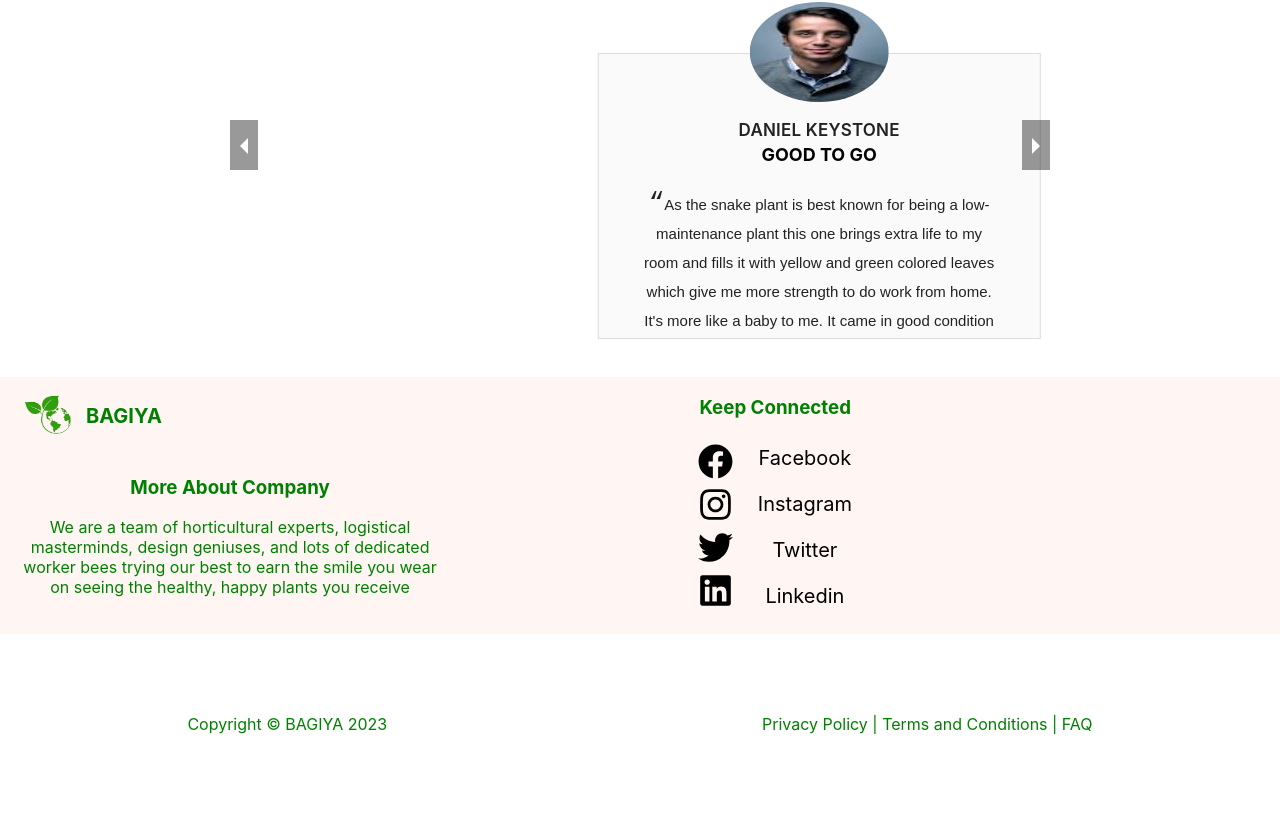
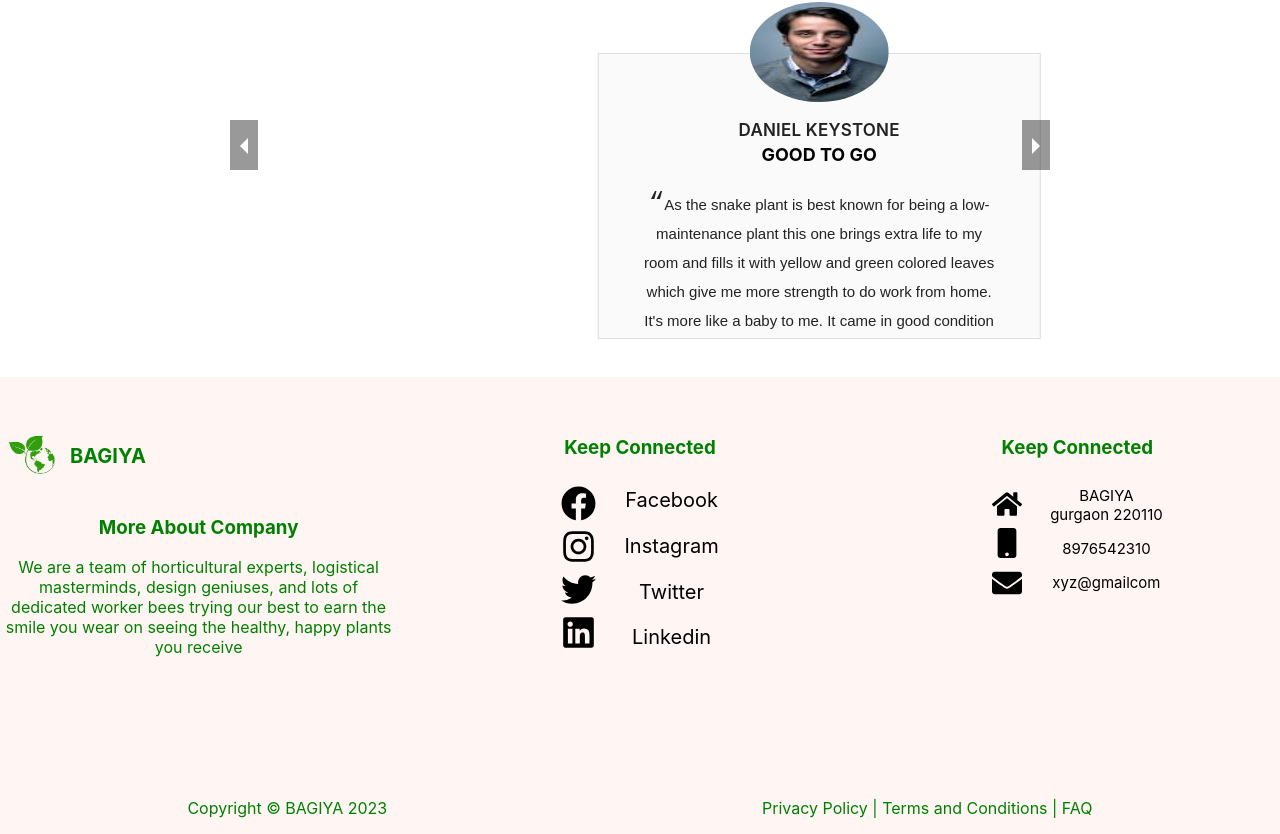
Before and after one commit to VaniAwasthi/BAGIYA, a React (Create React App) app: page /Pages/Home in a window 1280 px wide. Shown: the part 3253-4087 px from the top of the page. Before the commit the page ends 4003 px from the top, so only its background shows below. Built offline with nearby package versions, Linux system fonts and the light colour scheme.

Commit message:
footer is completed

```diff
--- a/src/Components/Footer.css
+++ b/src/Components/Footer.css
@@ -1,24 +1,23 @@
 footer{
-    color:green
+    color:green;
+    background-color: #fff6f4;
+
 }
 .Container{
     width: 100%;
-    display: flex;
-    background-color: #fff6f4;
-    color: green;
-    display: flex;
-    justify-content: space-between;
-    align-items: stretch;
-    gap: 2rem;
-    padding: 0 1rem;
+    padding: 40px 0px;
+    display: grid;
+    grid-gap: 2.0rem;
+    grid-template-columns: repeat(3, 0.5fr);
 }
 .fistSection{
-    width:35%;
+    width:100%;
     display: flex;
     flex-direction: column;
 }
 .logo{
-    display:flex ;
+   display: grid;
+   grid-template-columns: repeat(2, 0.1fr);
 }
 .logo img{
     width: 70px;
@@ -35,7 +34,7 @@ footer{
     margin:0 2% 0 0;
   }
   .secondsectiom{
-    width:25%;
+    width:100%;
   }
   .IconContainer{
     display: flex;
@@ -52,6 +51,11 @@ footer{
     font-size: 35px;
     color: black;
 }
+.ThirdsecIcon{
+    font-size: 30px;
+    color: black;
+    margin-top: 9%;
+}
 .Icon-Item p{
     margin-top: 2%;
     font-size: 20px;
@@ -63,3 +67,8 @@ footer{
     align-items: center;
     justify-content: space-around;
 }
+.Icon-content p{
+    font-size: 15px;
+    color: black;
+    margin-top: 0;
+}
--- a/src/Components/Footer.js
+++ b/src/Components/Footer.js
@@ -2,7 +2,15 @@ import React from "react";
 import { Link, useMatch, useResolvedPath } from "react-router-dom";
 import "./Footer.css";
 import logo from "./Image/logo.png";
-import { FaFacebook, FaInstagram, FaTwitter, FaLinkedin } from "react-icons/fa";
+import {
+  FaFacebook,
+  FaInstagram,
+  FaTwitter,
+  FaLinkedin,
+  FaHome,
+  FaMobile,
+  FaEnvelope,
+} from "react-icons/fa";
 
 const Footer = () => {
   const year = new Date().getFullYear();
@@ -31,24 +39,7 @@ const Footer = () => {
         </div>
         <div className="secondsectiom">
           <h3>Keep Connected</h3>
-          {/* <ul>
-            <li>
-              <FaFacebook style={{ color: "black" }} />
-              Facebook
-            </li>
-            <li>
-              <FaInstagram style={{ color: "black" }} />
-              FaInstagram
-            </li>
-            <li>
-              <FaTwitter style={{ color: "black" }} />
-              Twitter
-            </li>
-            <li>
-              <FaLinkedin style={{ color: "black" }} />
-              Linkedin
-            </li>
-          </ul> */}
+
           <div className="IconContainer">
             <div className="Icons">
               <div className="Icon-Items">
@@ -80,8 +71,56 @@ const Footer = () => {
             </div>
           </div>
         </div>
-        <div className="ThirdSection"></div>
-        <div></div>
+        {/* <div className="ThirdSection">
+          <h3>Contact</h3>
+          <div className="Address">
+            <FaHome />
+            <div className="companyDetail">
+              <p>Bagiya</p>
+              <p>is simply dummy text of the printing and </p>
+            </div>
+          </div>
+          <div className="contact">
+            <FaMobile />
+            <p>8906737891</p>
+          </div>
+          <div className="contact">
+            <FaEnvelope />
+            <p>xyz@gmailcom</p>
+          </div>
+        </div> */}
+        <div className="secondsectiom">
+          <h3>Keep Connected</h3>
+
+          <div className="IconContainer">
+            <div className="Icons">
+              <div className="ThirdsecIcon">
+                <FaHome />
+              </div>
+              <div className="ThirdsecIcon">
+                <FaMobile />
+              </div>
+              <div className="ThirdsecIcon">
+                <FaEnvelope />
+              </div>
+            </div>
+            <div className="Icons">
+              <div className="Icon-content">
+                <p>
+                  BAGIYA
+                  <br />
+                  gurgaon 220110
+                </p>
+              </div>
+              <div className="Icon-content">
+                <p>8976542310</p>
+              </div>
+              <div className="Icon-content">
+                <p>xyz@gmailcom</p>
+              </div>
+            </div>
+          </div>
+        </div>
       </div>
       <div className="CopyrightSection">
         <div>{`Copyright © BAGIYA  ${year}`}</div>
```
